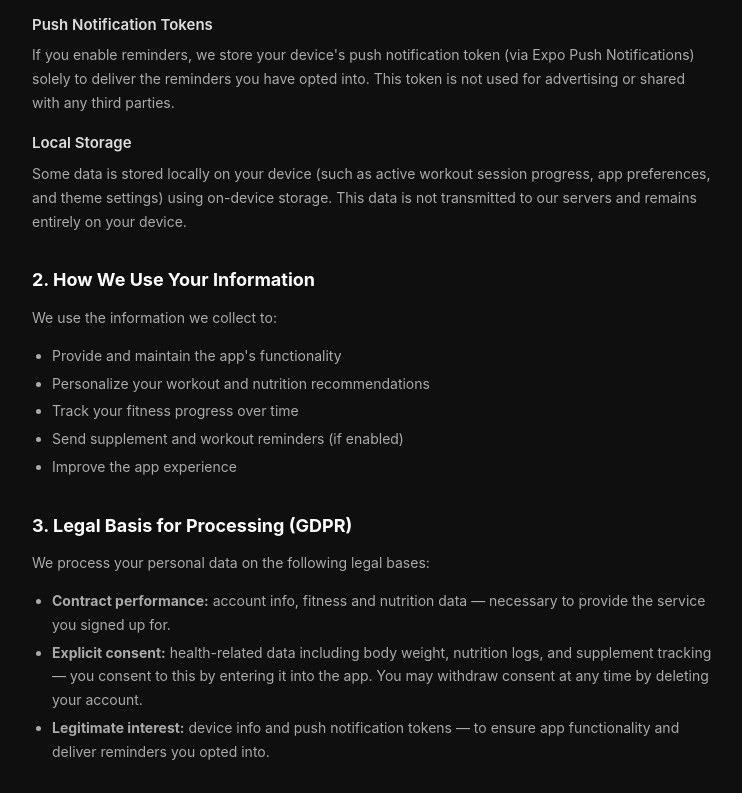
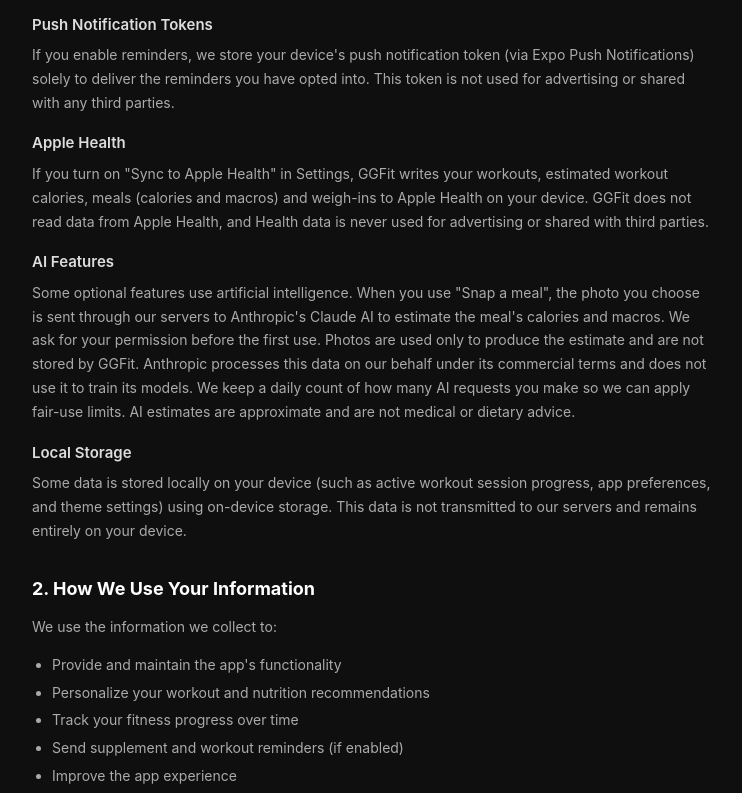
Before and after one commit to ggfitteam/GGFit-Docs, a plain HTML site: page docs/index.html in a window 1280 px wide. Shown: the part 920-1713 px from the top of the page, without its empty margins (268-1010 px from the left). Drawn offline with Linux system fonts and the light colour scheme.

Commit message:
Privacy policy: add Apple Health and AI features
Co-Authored-By: Claude Opus 5.5 <noreply@anthropic.com>

```diff
--- a/docs/index.html
+++ b/docs/index.html
@@ -107,7 +107,7 @@
     <div class="container">
         <div class="logo">GGFIT</div>
         <h1>Privacy Policy</h1>
-        <p class="effective">Effective Date: March 8, 2026</p>
+        <p class="effective">Effective Date: November 15, 2026</p>
 
         <p class="intro">
             GGFit ("we," "our," or "us") is committed to protecting your privacy. This Privacy Policy explains how we
@@ -145,6 +145,19 @@
         <p>If you enable reminders, we store your device's push notification token (via Expo Push Notifications) solely
             to deliver the reminders you have opted into. This token is not used for advertising or shared with any
             third parties.</p>
+
+        <h3>Apple Health</h3>
+        <p>If you turn on "Sync to Apple Health" in Settings, GGFit writes your workouts, estimated workout calories,
+            meals (calories and macros) and weigh-ins to Apple Health on your device. GGFit does not read data from
+            Apple Health, and Health data is never used for advertising or shared with third parties.</p>
+
+        <h3>AI Features</h3>
+        <p>Some optional features use artificial intelligence. When you use "Snap a meal", the photo you choose is sent
+            through our servers to Anthropic's Claude AI to estimate the meal's calories and macros. We ask for your
+            permission before the first use. Photos are used only to produce the estimate and are not stored by GGFit.
+            Anthropic processes this data on our behalf under its commercial terms and does not use it to train its
+            models. We keep a daily count of how many AI requests you make so we can apply fair-use limits. AI estimates
+            are approximate and are not medical or dietary advice.</p>
 
         <h3>Local Storage</h3>
         <p>Some data is stored locally on your device (such as active workout session progress, app preferences, and
@@ -186,6 +199,7 @@
         <p>We do not sell, trade, or rent your personal information to third parties. Your data is only shared with:</p>
         <ul>
             <li>Google Firebase — for secure data storage and authentication</li>
+            <li>Anthropic — to process AI features you choose to use, such as estimating a meal from a photo</li>
         </ul>
         <p>We do not use any third-party analytics, advertising, or tracking services.</p>
 
```
